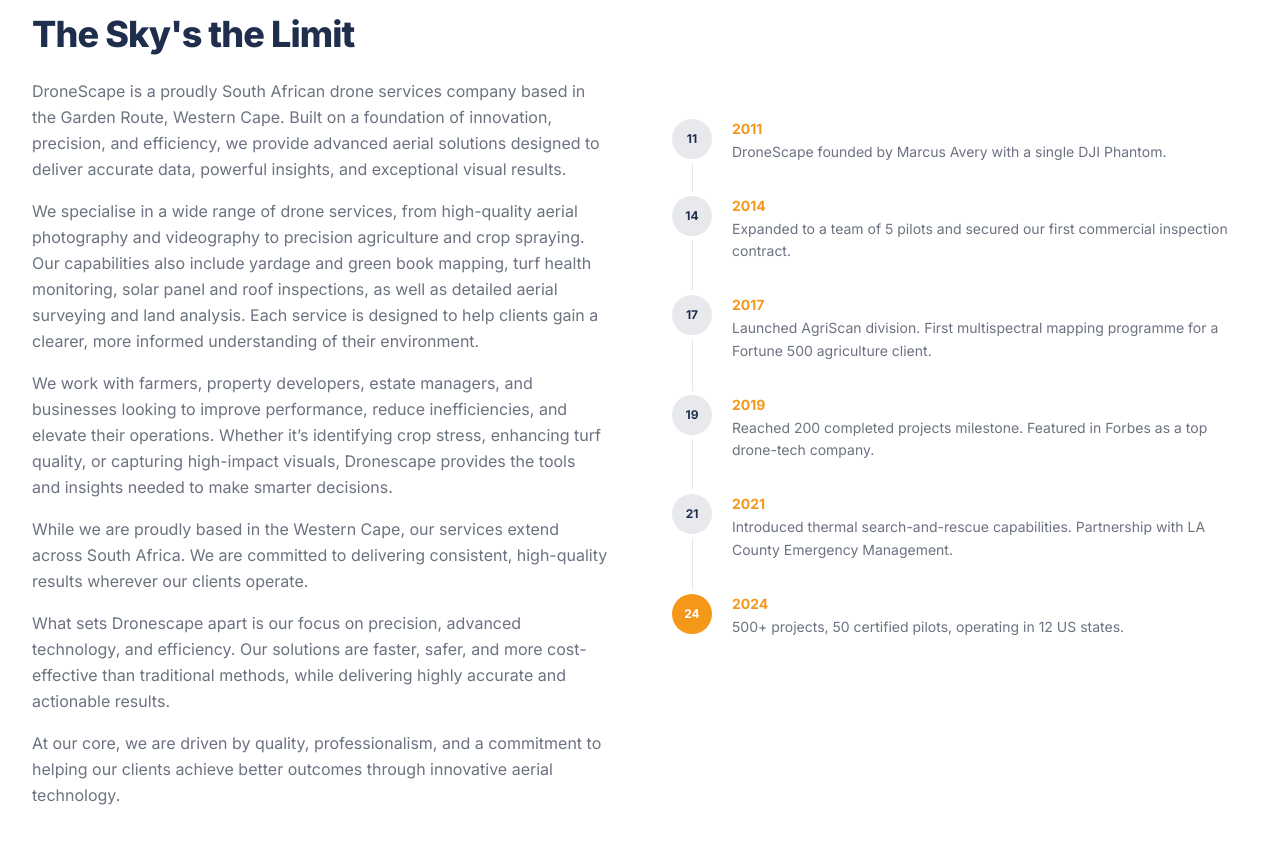
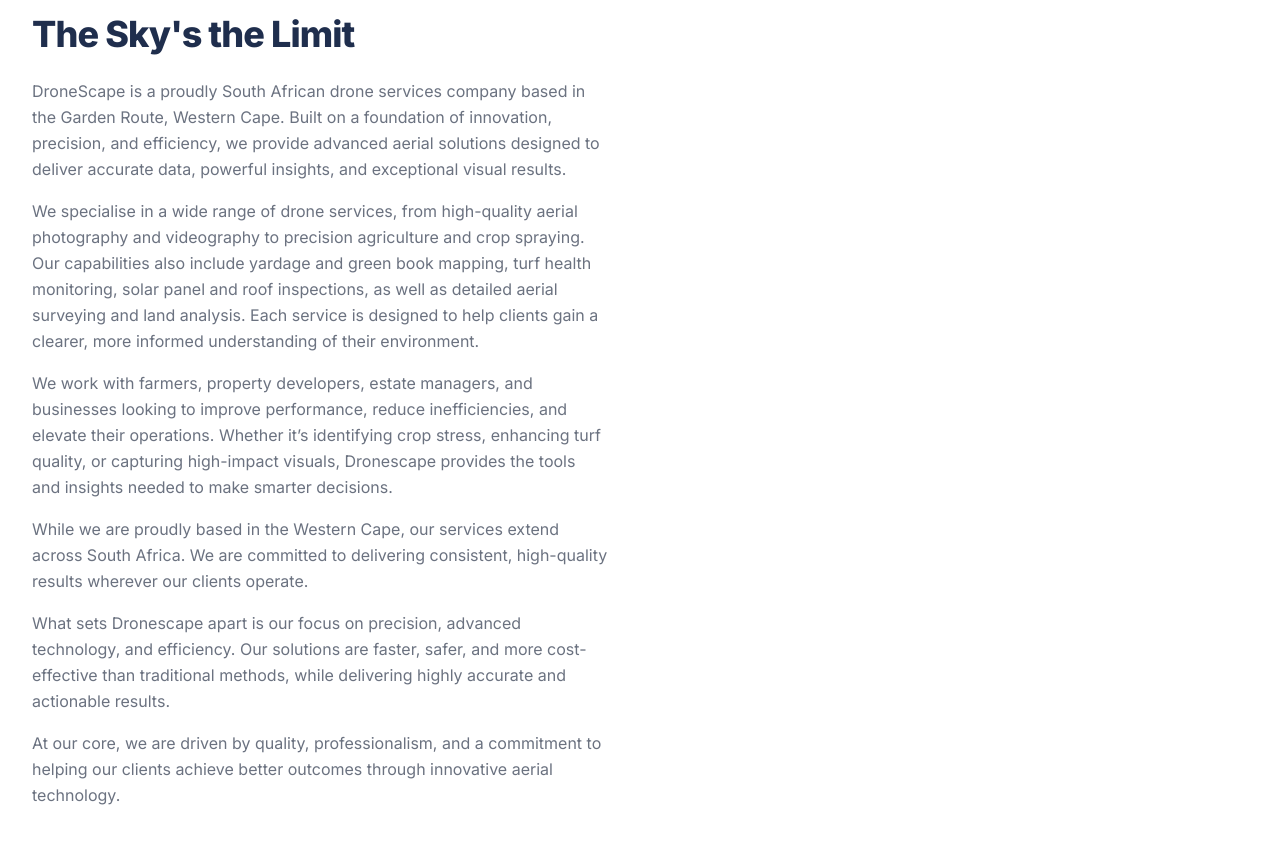
Before and after one commit to LuannErasmus/dronescape-website, a Next.js app: page /about in a window 1280 px wide. Shown: the part 604-1448 px from the top of the page. Built offline with nearby package versions, Linux system fonts and the light colour scheme.

Commit message:
describe what you changed

```diff
--- a/app/about/page.tsx
+++ b/app/about/page.tsx
@@ -96,35 +96,8 @@
                 </p>
               </div>
             </div>
+          </div>
 
-            {/* Timeline */}
-            <div className="relative">
-              <div className="space-y-0">
-                {milestones.map(({ year, event }, i) => (
-                  <div key={year} className="flex gap-5 group">
-                    {/* Timeline spine */}
-                    <div className="flex flex-col items-center">
-                      <div className={`w-10 h-10 rounded-full flex items-center justify-center shrink-0 font-bold text-xs
-                        ${i === milestones.length - 1
-                          ? 'bg-[#f5981a] text-white'
-                          : 'bg-[#1f2e4d]/10 text-[#1f2e4d] group-hover:bg-[#f5981a] group-hover:text-white transition-colors duration-200'
-                        }`}>
-                        {year.slice(2)}
-                      </div>
-                      {i < milestones.length - 1 && (
-                        <div className="w-px flex-1 bg-gray-200 my-1" />
-                      )}
-                    </div>
-                    {/* Event text */}
-                    <div className="pb-8">
-                      <p className="text-[#f5981a] font-bold text-sm mb-0.5">{year}</p>
-                      <p className="text-gray-500 text-sm leading-relaxed">{event}</p>
-                    </div>
-                  </div>
-                ))}
-              </div>
-            </div>
-          </div>
         </div>
       </section>
 
```
Also changed, not shown: 1 other file (tests, documents, lock files or other folders).
